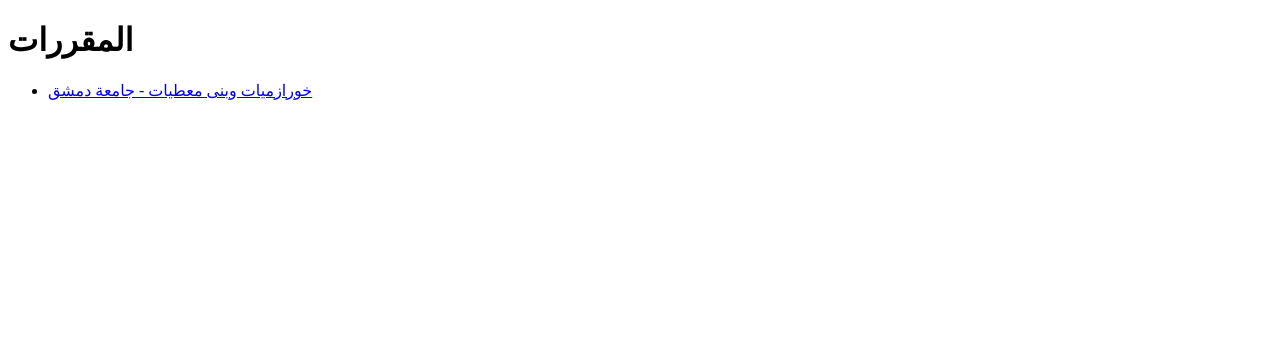
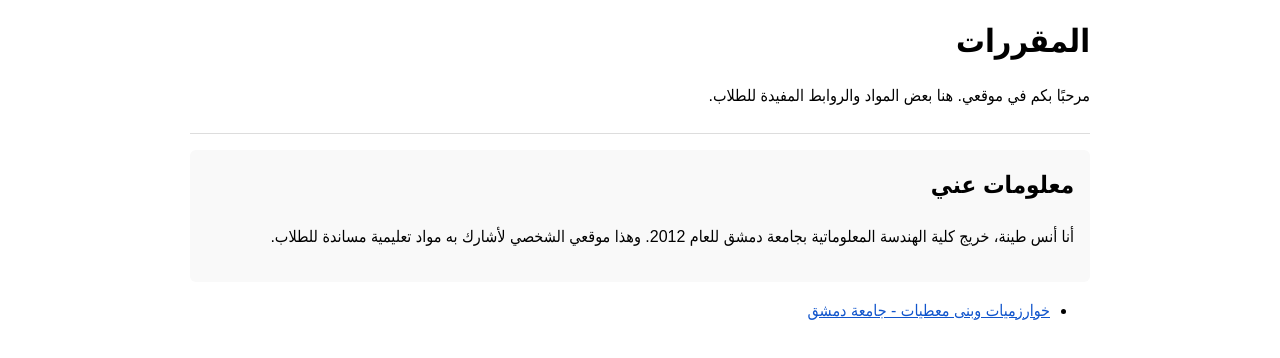
Before and after one commit to TinaAnas/TinaAnas.github.io, a plain HTML site: page index.html in a window 1280 px wide. Drawn offline with Linux system fonts and the light colour scheme.

Commit message:
Make homepage RTL and add About section

```diff
--- a/index.html
+++ b/index.html
@@ -1,13 +1,38 @@
 <!doctype html>
-<html lang="ar">
+<html lang="ar" dir="rtl">
 <head>
   <meta charset="utf-8">
-  <title>قائمة بالمادة العلمية للمقرات - للطلاب</title>
+  <meta name="viewport" content="width=device-width, initial-scale=1">
+  <title>قائمة بالمواد العلمية للطلاب</title>
+  <style>
+    /* Basic RTL-friendly styles to keep the page readable */
+    body { font-family: Arial, Tahoma, 'Noto Naskh Arabic', sans-serif; line-height: 1.6; padding: 1rem; max-width: 900px; margin: 0 auto; }
+    header { border-bottom: 1px solid #ddd; padding-bottom: 0.5rem; margin-bottom: 1rem; }
+    h1 { margin: 0 0 0.5rem 0; }
+    .about { background: #f9f9f9; padding: 1rem; border-radius: 6px; margin-bottom: 1rem; }
+    .about h2 { margin-top: 0; }
+    .about .en { font-size: 0.95rem; color: #333; direction: ltr; text-align: left; margin-top: 0.5rem; }
+    a { color: #1155cc; }
+  </style>
 </head>
 <body>
-  <h1>المقررات</h1>
-  <ul>
-    <li><a href="/Courses/Algorithms-Data-Structures/">خورازميات وبنى معطيات - جامعة دمشق</a></li>
-  </ul>
+  <header>
+    <h1>المقررات</h1>
+    <p>مرحبًا بكم في موقعي. هنا بعض المواد والروابط المفيدة للطلاب.</p>
+  </header>
+
+  <section class="about" aria-labelledby="about-title">
+    <h2 id="about-title">معلومات عني</h2>
+    <p>أنا أنس طينة، خريج كلية الهندسة المعلوماتية بجامعة دمشق للعام 2012.
+وهذا موقعي الشخصي لأشارك به مواد تعليمية مساندة للطلاب.
+    </p>
+  </section>
+
+  <nav aria-label="courses">
+    <ul>
+      <li><a href="/Courses/Algorithms-Data-Structures/">خوارزميات وبنى معطيات - جامعة دمشق</a></li>
+    </ul>
+  </nav>
+
 </body>
 </html>
```
